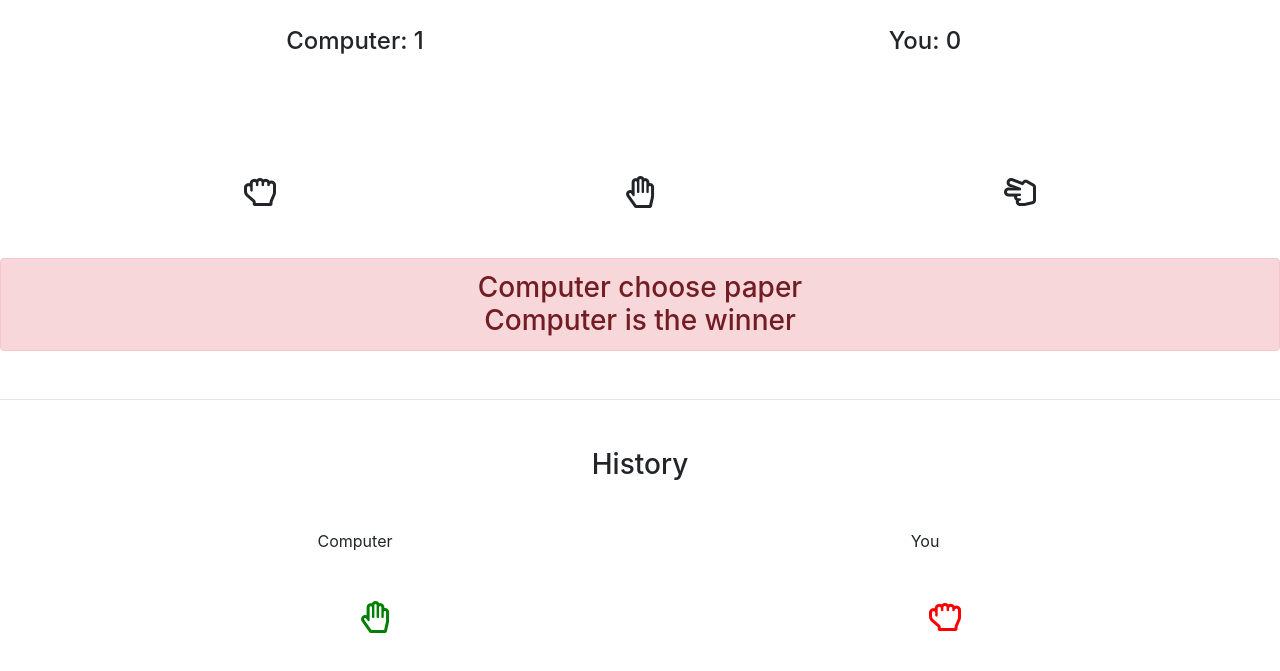
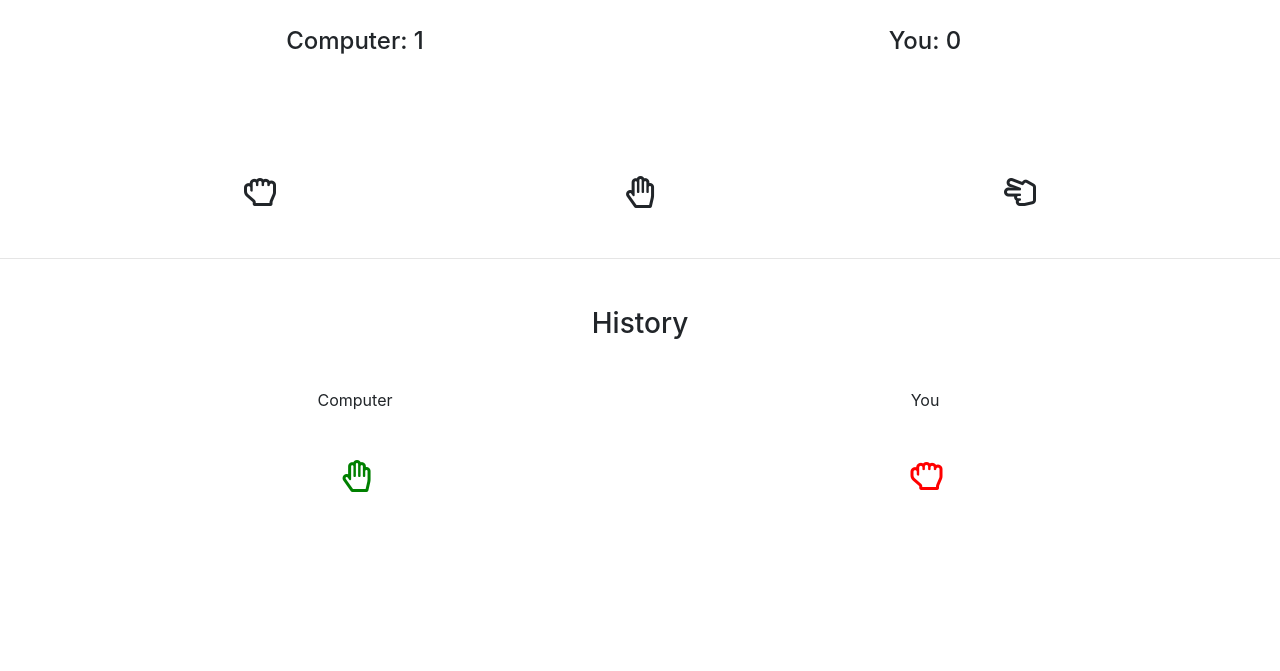
Before and after one commit to codingislove7/rock-paper-scissors, a plain HTML site: page index.html in a window 1280 px wide. Both pictures are taken after a click on the icon 260 px from the left and 336 px from the top of the page. Shown: the part 145-816 px from the top of the page. Drawn offline with nearby package versions, Linux system fonts and the light colour scheme.

Commit message:
last style update

```diff
--- a/app.js
+++ b/app.js
@@ -65,7 +65,7 @@ function result(playerSelection) {
 // SHOW RESULT MESSAGE
 function resultMessage(winner, selection) {
     const div = document.createElement("div")
-    div.classList.add("alert", "text-center", "h3")
+    div.classList.add("alert", "text-center", "h5")
     if (winner === "computer") {
         div.innerText = `Computer choose ${selection}
     Computer is the winner`
@@ -83,7 +83,7 @@ function resultMessage(winner, selection) {
     message.append(div)
     setTimeout(() => {
         div.remove()
-    }, 3000)
+    }, 2000)
 }
 
 function history(computerSelection,playerSelection,result) {
@@ -135,7 +135,7 @@ playerHistory.insertBefore(pli, playerHistory.childNodes[0]);
 
 function icons(selection) {
     const r = document.createElement("i")
-    r.classList.add("far", "fa-hand-rock", "rock")
+    r.classList.add("far", "fa-hand-rock", "rock" ,"text-center")
     const p = document.createElement("i")
     p.classList.add("far", "fa-hand-paper", "paper")
     const s = document.createElement("i")
--- a/index.html
+++ b/index.html
@@ -80,15 +80,15 @@
     <h3 class="text-center">History</h3>
     <div class="container text-center my-5">
         <div class="row text-center ">
-            <div class="col ">
+            <div class="col text-center">
                 Computer
-                <ul class="computerHistory mt-5">
+                <ul class="computerHistory mt-5 text-center">
 
                 </ul>
             </div>
-            <div class="col ">
+            <div class="col text-center">
                 You
-                <ul class="playerHistory mt-5">
+                <ul class="playerHistory mt-5 text-center">
 
                 </ul>
             </div>
--- a/style.css
+++ b/style.css
@@ -30,6 +30,7 @@ ul {
     padding-top: 4rem;
 }
 li{
-    margin: 2rem;
+    margin-right: 2.3rem;
+    margin-bottom: 2rem;
     color: red
 }
```
